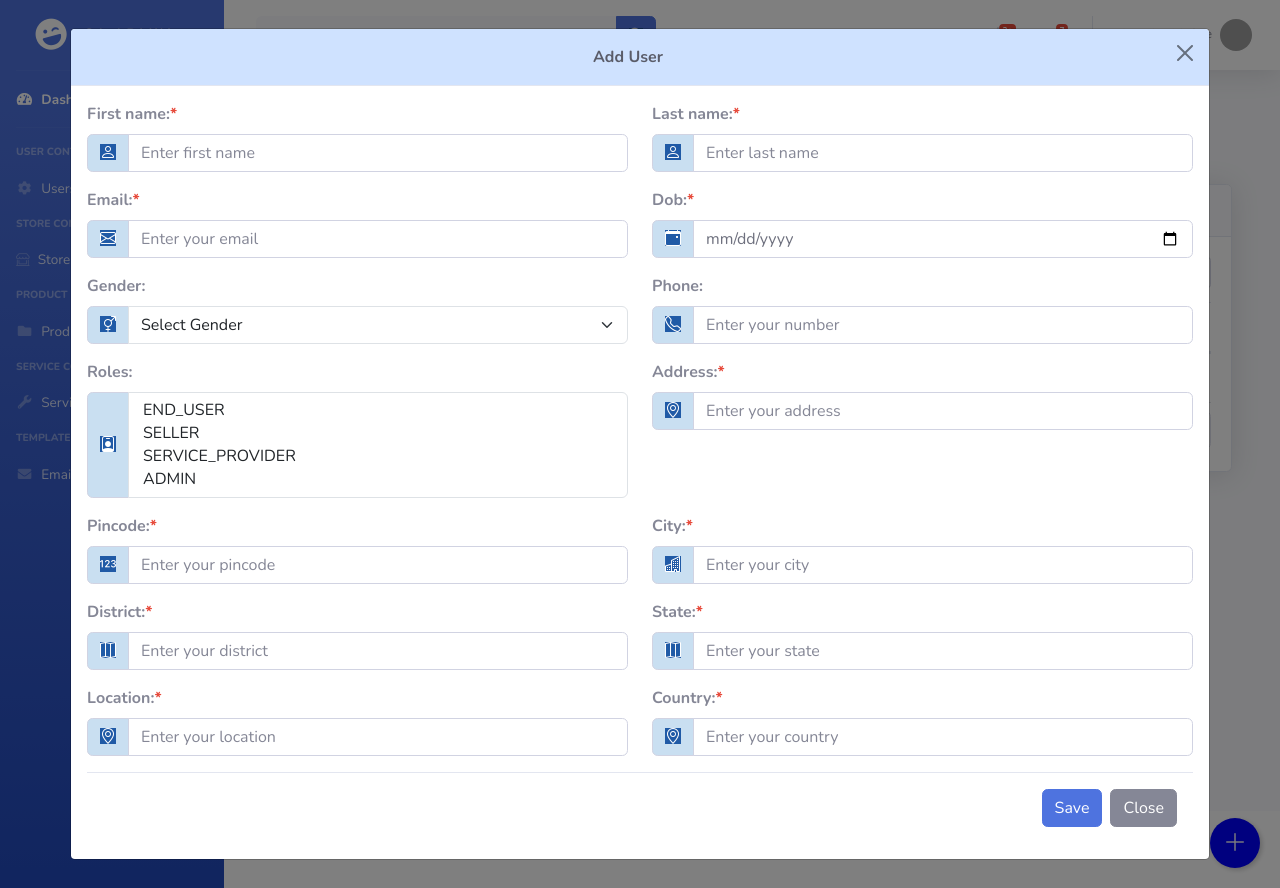
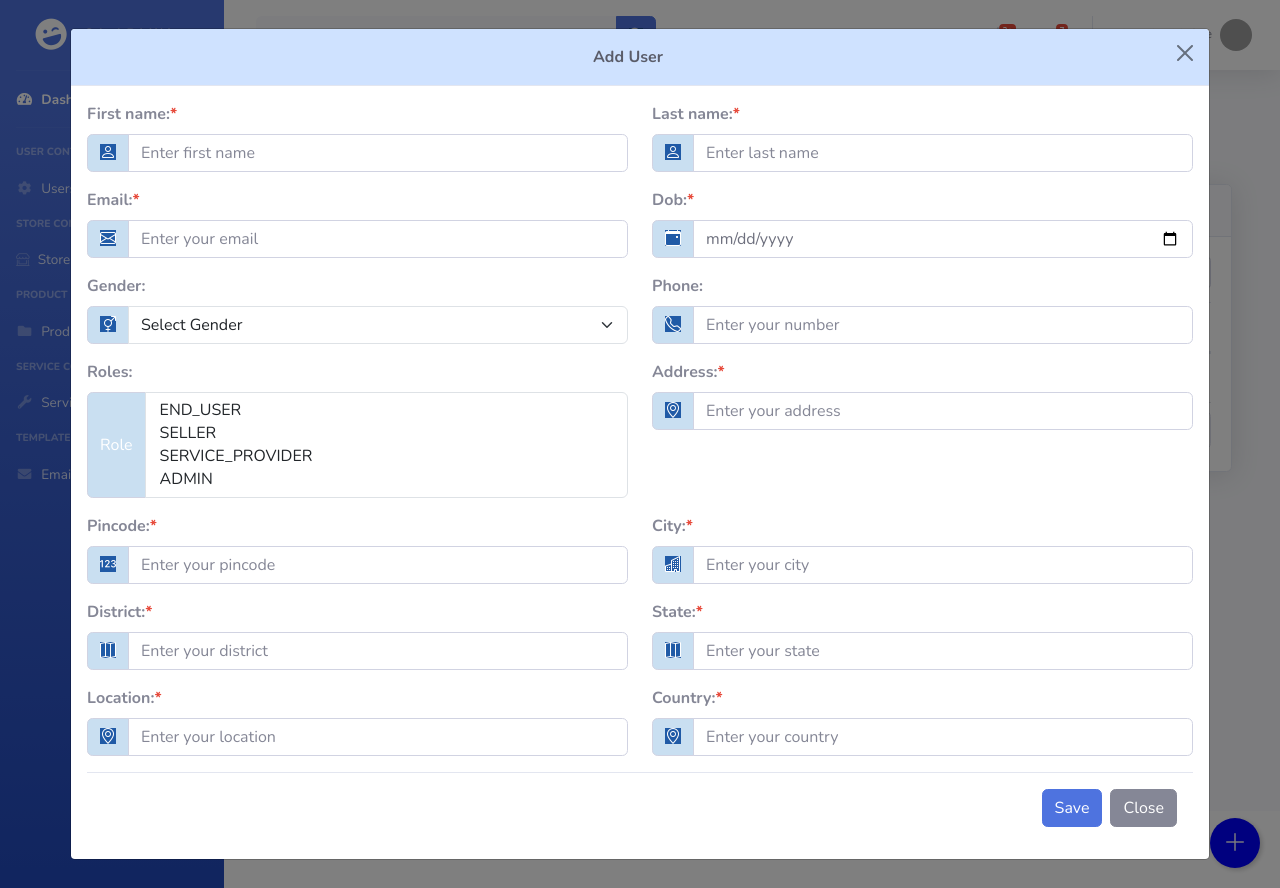
Before and after one commit to teamamracoder/shopping-assistant, a Django app: page /control-panel/users/ in a window 1280 px wide, after a click that opens the changed part. Run offline with Django 5.2, Linux system fonts and the light colour scheme; some libraries are stand-ins or nearby versions; grey boxes are pictures that could not be loaded.

```diff
--- a/control_panel/templates/admin/manage_all_user.html
+++ b/control_panel/templates/admin/manage_all_user.html
@@ -143,7 +143,7 @@
                              <div class="form-group col-md-6 mb-3">
                             {{ form.roles.label_tag }}
                             <div class="input-group">
-                                <span class="input-group-text"><i class="bi bi-person-badge"></i></span>
+                                 <span class="input-group-text">Role</span>
                                 <select id="role" name="roles" class="form-select" multiple>
                                     {% for role in choices_role %}
                                         {% for value, name in role.items %}
--- a/control_panel/templates/index.html
+++ b/control_panel/templates/index.html
@@ -12,6 +12,14 @@
     <title>SA Admin Dashboard</title>
 
    <!-- ✅ CSS SECTION -->
+
+    <!-- link add by tufan -->
+     <!-- Bootstrap CSS -->
+<link rel="stylesheet" href="https://cdn.jsdelivr.net/npm/bootstrap@5.3.0/dist/css/bootstrap.min.css">
+<!-- Bootstrap Icons -->
+<link rel="stylesheet" href="https://cdn.jsdelivr.net/npm/bootstrap-icons@1.10.5/font/bootstrap-icons.css">
+
+<link rel="stylesheet" href="https://cdn.jsdelivr.net/npm/bootstrap-icons@1.10.5/font/bootstrap-icons.css">
 
 <!-- Bootstrap CSS -->
 <link href="https://cdn.jsdelivr.net/npm/bootstrap@5.3.0/dist/css/bootstrap.min.css" rel="stylesheet">
```
